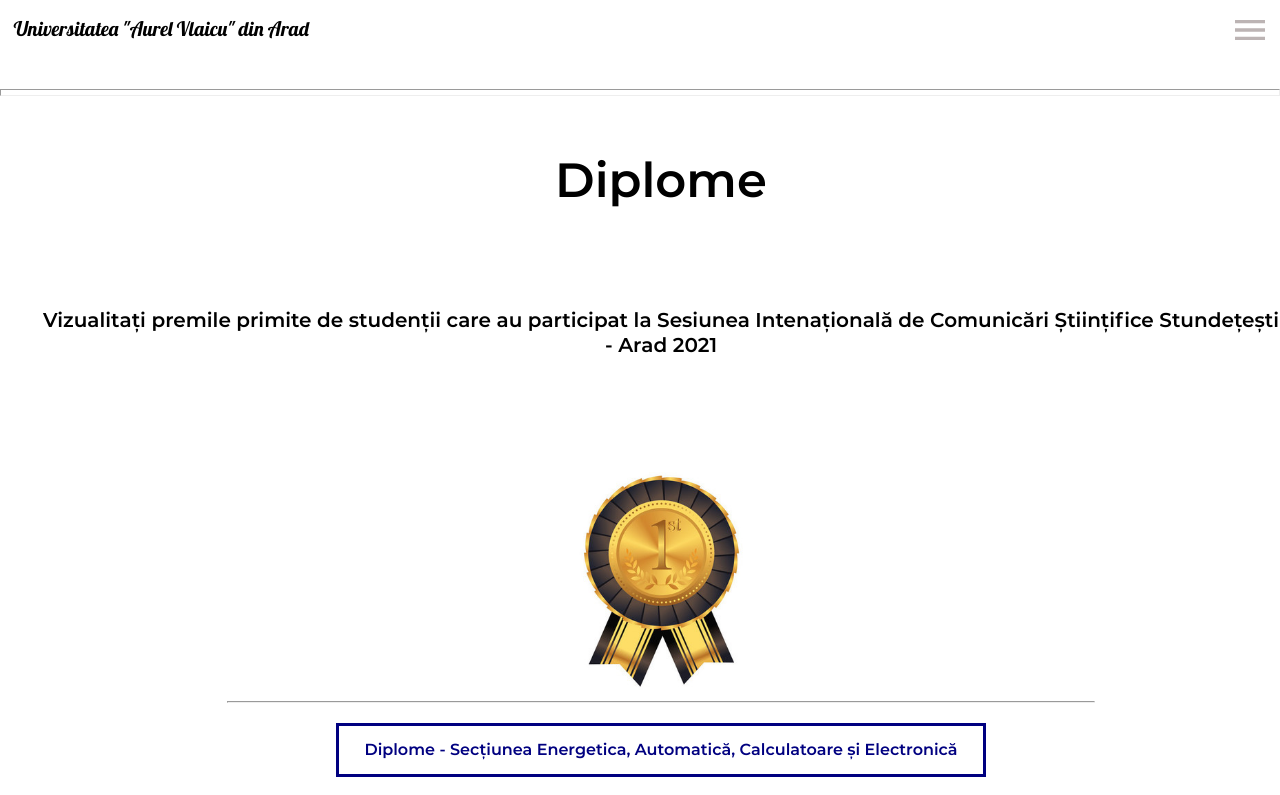
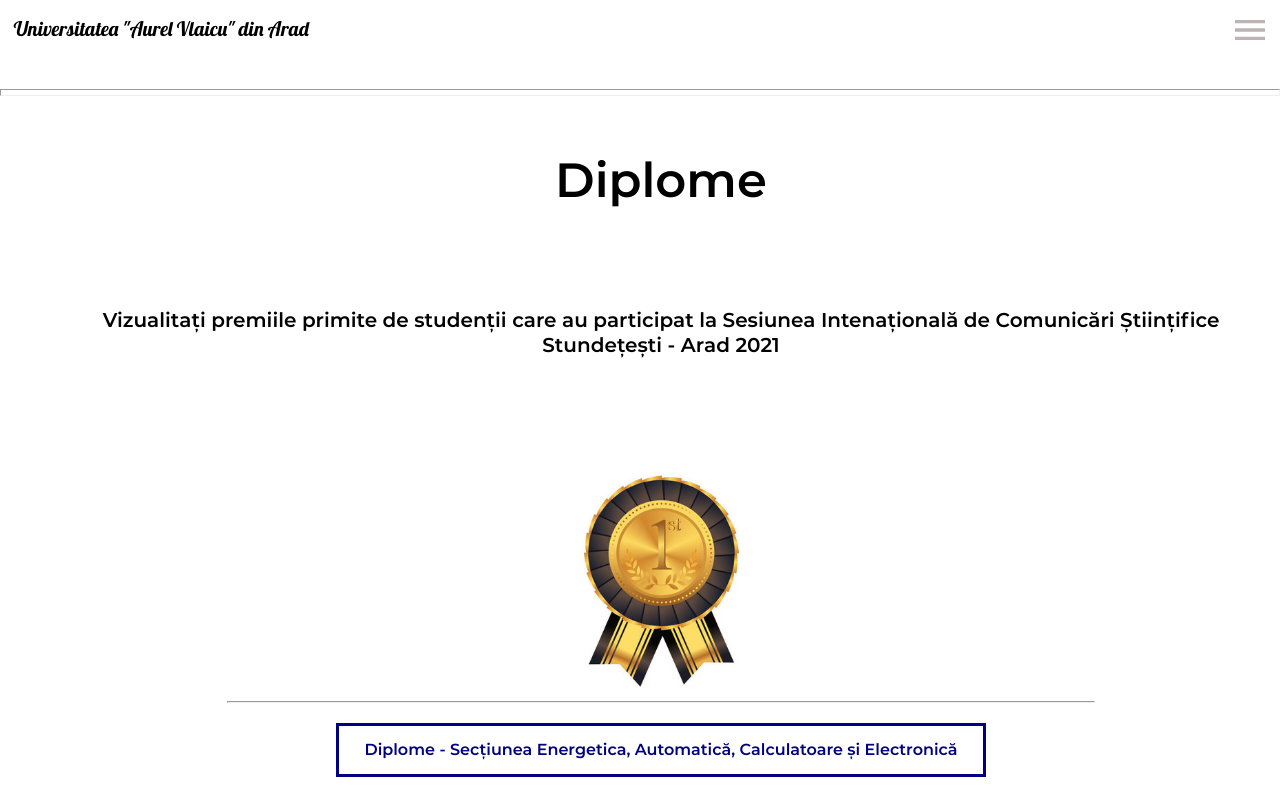
Before and after one commit to erBMB/uav20, a React (Create React App) app: page /diplome in a window 1280 px wide. Shown: the top 795 px of the page. Built offline with nearby package versions, Linux system fonts and the light colour scheme; grey boxes are pictures that could not be loaded; a web font is replaced by a local one.

Commit message:
misspell

```diff
--- a/src/pages/Diplome.jsx
+++ b/src/pages/Diplome.jsx
@@ -90,7 +90,7 @@ export function Diplome() {
     <DiplomeStyle>
       <h1 className="eh1">Diplome</h1>
       <h3 className="eh3">
-        Vizualitați premile primite de studenții care au participat la Sesiunea
+        Vizualitați premiile primite de studenții care au participat la Sesiunea
         Intenațională de Comunicări Științifice Stundețești - Arad 2021
       </h3>
       <div className="center-image">
```
